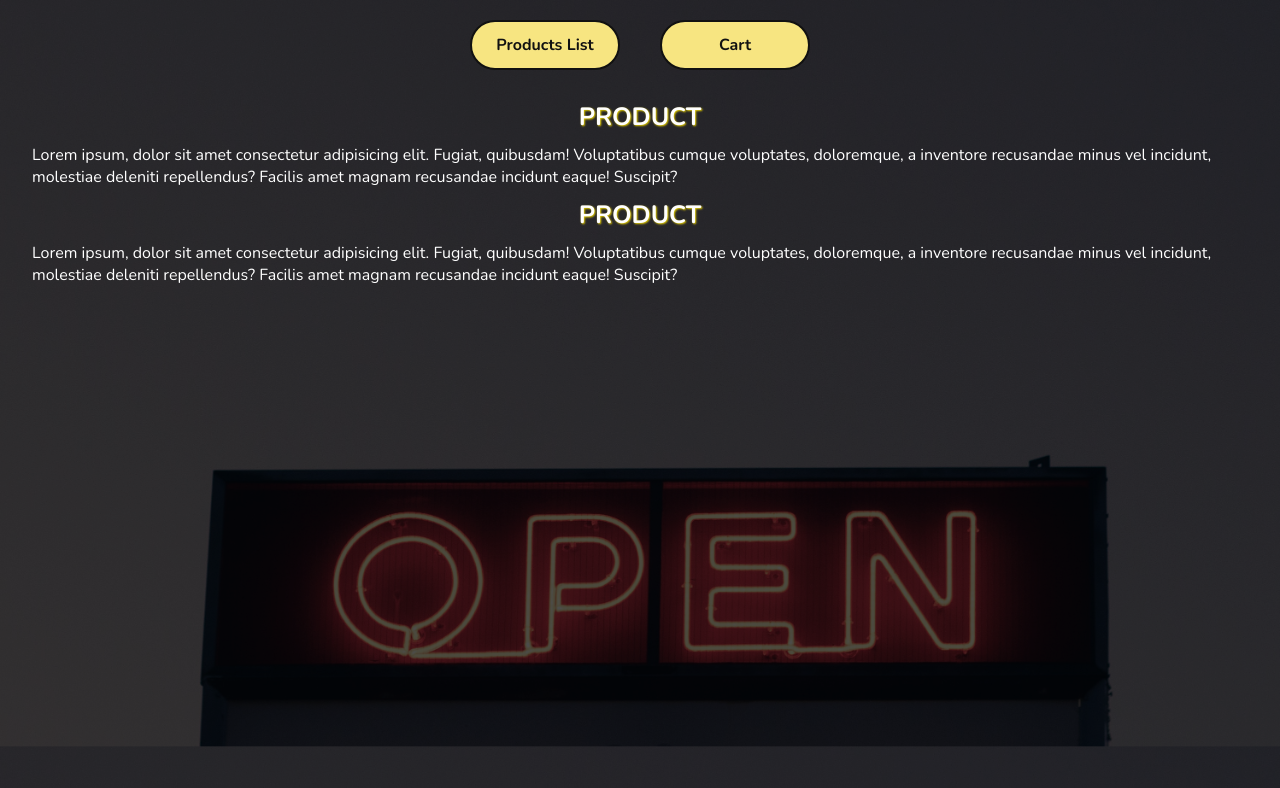
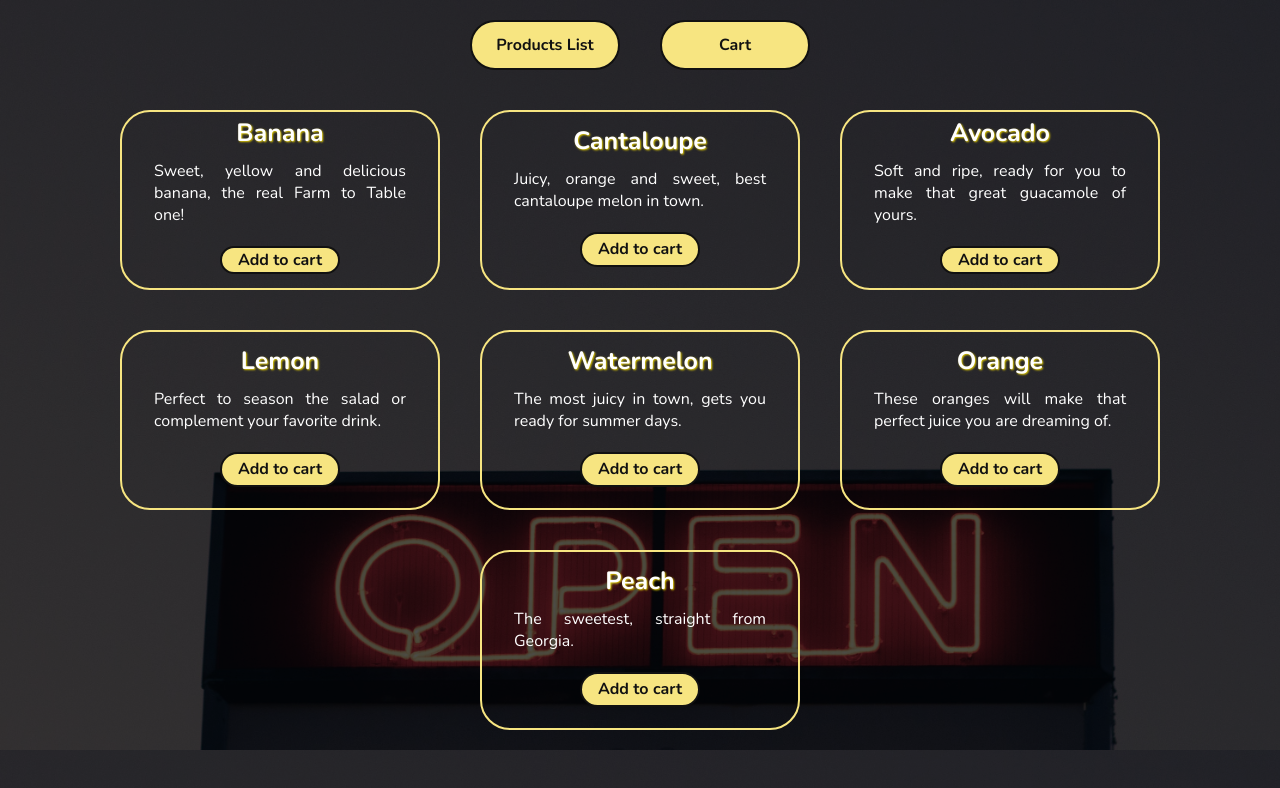
Before and after one commit to jesrodri/shopping-cart, a React (Create React App) app: page / in a window 1280 px wide. Shown: the top 788 px of the page. Built offline with nearby package versions, Linux system fonts and the light colour scheme; a web font is replaced by a local one.

Commit message:
added logic to Product component to render name and description of each product

```diff
--- a/src/components/Product.jsx
+++ b/src/components/Product.jsx
@@ -1,8 +1,9 @@
 function Product(props) {
   return(
     <>
-    <h1 className="title"> PRODUCT </h1>
-    <p className="text">Lorem ipsum, dolor sit amet consectetur adipisicing elit. Fugiat, quibusdam! Voluptatibus cumque voluptates, doloremque, a inventore recusandae minus vel incidunt, molestiae deleniti repellendus? Facilis amet magnam recusandae incidunt eaque! Suscipit?</p>
+      <h1 className="title"> {props.product.name} </h1>
+      <p className="text">{props.product.description}</p>
+      <button className="button--product" onClick={props.addToCart(props.product)}>Add to cart</button>
     </>
   );
 }
--- a/src/components/ProductsList.jsx
+++ b/src/components/ProductsList.jsx
@@ -4,7 +4,9 @@ function ProductsList(props) {
   return(
     <div className="products--container">
     {props.products.map(product => (
-      <Product product={product} addToCart={props.addToCart}/>
+      <div className="product" key={`${props.products.indexOf(product)}`}>
+        <Product product={product} addToCart={props.addToCart}/>
+      </div>
     ))}
   </div>
 );
--- a/src/components/Store.jsx
+++ b/src/components/Store.jsx
@@ -8,8 +8,10 @@ function Store({isCart}) {
   const [products, setProducts] = useState(PRODUCTS);
   const [cartItems, setCartItems] = useState([]);
 
-  const addToCart = () => {
-
+  const addToCart = ({product}) => {
+    if (!cartItems.includes(product)) {
+      setCartItems([cartItems, product]);
+    };
   }
 
   if (isCart) {
--- a/src/logic/constants.js
+++ b/src/logic/constants.js
@@ -6,6 +6,31 @@ export const PRODUCTS = [
 
   {
     name: 'Cantaloupe',
-    description: 'Juicy and orange, best cantaloupe melon in town.'
+    description: 'Juicy, orange and sweet, best cantaloupe melon in town.'
+  },
+
+  {
+    name: 'Avocado',
+    description: 'Soft and ripe, ready for you to make that great guacamole of yours.'
+  },
+
+  {
+    name: 'Lemon',
+    description: 'Perfect to season the salad or complement your favorite drink.'
+  },
+
+  {
+    name: 'Watermelon',
+    description: 'The most juicy in town, gets you ready for summer days.'
+  },
+
+  {
+    name: 'Orange',
+    description: 'These oranges will make that perfect juice you are dreaming of.'
+  },
+
+  {
+    name: 'Peach',
+    description: 'The sweetest, straight from Georgia.'
   }
 ]
--- a/src/styles/Store.css
+++ b/src/styles/Store.css
@@ -1,5 +1,6 @@
 @import './components/_app.css';
 @import './components/_buttons.css';
+@import './components/_products.css';
 @import './components/_text.css';
 @import './components/_titles.css';
 @import './elements/_html.css';
--- a/src/styles/components/_buttons.css
+++ b/src/styles/components/_buttons.css
@@ -1,4 +1,5 @@
-.button{
+.button,
+.button--product{
   width: 150px;
   height: 50px;
   border-radius: 30px;
@@ -13,11 +14,18 @@
   cursor: pointer;
 }
 
-.button:hover{
+.button:hover,
+.button--product:hover{
   border: solid 2px var(--yellow);
 }
 
-.button:active{
+.button:active,
+.button--product:active{
   border: solid 2px var(--yellow);
   background-color: var(--yellow);
 }
+
+.button--product{
+  width: 120px;
+  height: 35px;
+}
--- /dev/null
+++ b/src/styles/components/_products.css
@@ -0,0 +1,17 @@
+.products--container{
+  display: flex;
+  justify-content: center;
+  flex-wrap: wrap;
+}
+
+.product{
+  display: flex;
+  flex-direction: column;
+  justify-content: center;
+  align-items: center;
+  border: 2px solid var(--light-yellow);
+  border-radius: 30px;
+  margin: var(--margin-20);
+  width: 320px;
+  height: 180px;
+}
--- a/src/styles/components/_text.css
+++ b/src/styles/components/_text.css
@@ -4,4 +4,5 @@
   margin-left: var(--margin-32);
   margin-right: var(--margin-32);
   color: var(--white);
+  text-align: justify;
 }
```
